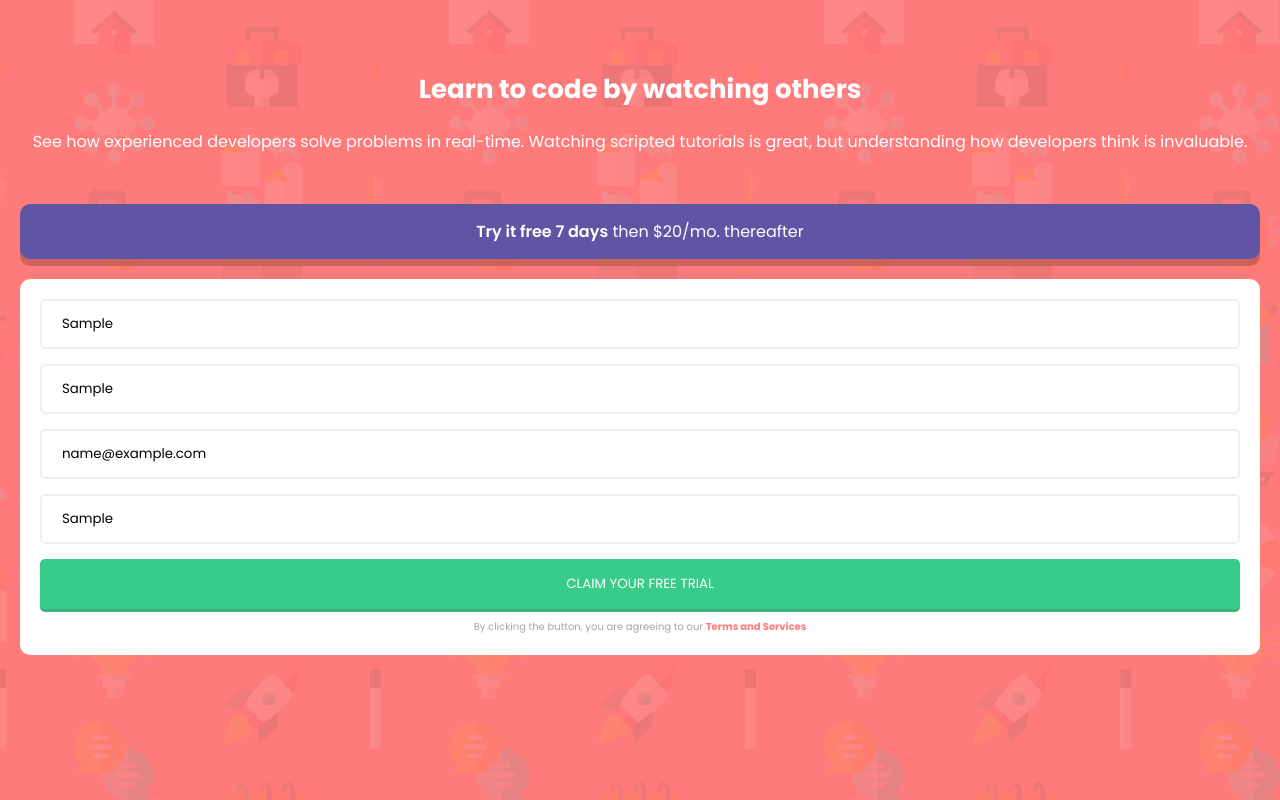
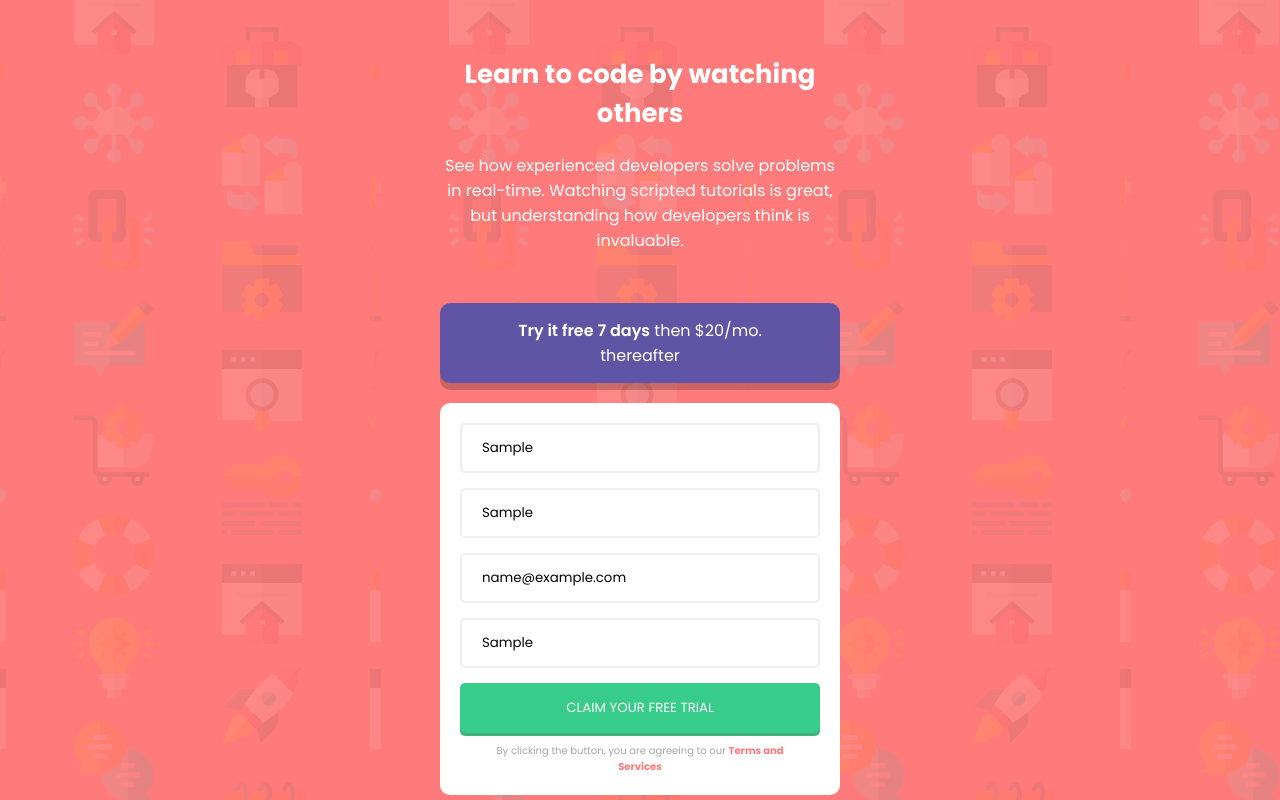
Before and after one commit to BecVds/Intro-component-with-sign-up-form, a plain HTML site: page index.html in a window 1280 px wide. Both pictures are taken after typing "Sample", "Sample", "name@example.com", "Sample" into the empty fields and a click on the button "CLAIM YOUR FREE TRIAL". Drawn offline with Linux system fonts and the light colour scheme.

Commit message:
made requested changes and added email validation

```diff
--- a/index.html
+++ b/index.html
@@ -33,36 +33,24 @@
         <div class="inputField">
           <div class="singleInputField">
             <input id="fnameBorder" type="text" placeholder="First Name" name="fName">
-            <div id="fnameError" class="alertIcon hidden">
-              <img src="./images/icon-error.svg" alt="error">
-            </div>
           </div>
           <p id="fName" class="alertText hidden">first name cannot be empty</p>
         </div>
         <div class="inputField">
           <div class="singleInputField">
             <input id="lnameBorder" type="text" placeholder="Last Name" name="lName">
-            <div id="lnameError" class="alertIcon hidden">
-              <img src="./images/icon-error.svg" alt="error">
-            </div>
           </div>
           <p id="lName" class="alertText hidden">last name cannot be empty</p>
         </div>
         <div class="inputField">
           <div class="singleInputField">
             <input id="emailBorder" type="text" placeholder="Email Address" name="email">
-            <div id="emailError" class="alertIcon hidden">
-              <img src="./images/icon-error.svg" alt="error">
-            </div>
           </div>
-          <p id="email" class="alertText hidden">looks like this is not an email</p>
+          <p id="email" class="alertText hidden">looks like this is not a valid email</p>
         </div>
         <div class="inputField">
           <div class="singleInputField">
             <input id="passwordBorder" type="text" placeholder="Password" name="password">
-            <div id="passwordError" class="alertIcon hidden">
-              <img src="./images/icon-error.svg" alt="error">
-            </div>
           </div>
           <p id="password" class="alertText hidden">password cannot be empty</p>
         </div>
--- a/script.js
+++ b/script.js
@@ -1,60 +1,83 @@
 const CLAIM_BUTTON = document.getElementById("submitBtn");
 
-const INPUT_PASSWORD = document.getElementById("password");
-const INPUT_EMAIL = document.getElementById("email");
-const INPUT_LNAME = document.getElementById("lName");
-const INPUT_FNAME = document.getElementById("fName");
+const PASSWORD_ERROR_MESSAGE = document.getElementById("password");
+const EMAIL_ERROR_MESSAGE = document.getElementById("email");
+const LNAME_ERROR_MESSAGE = document.getElementById("lName");
+const FNAME_ERROR_MESSAGE = document.getElementById("fName");
 
-const ERROR_PASSWORD = document.getElementById("passwordError");
-const ERROR_EMAIL = document.getElementById("emailError");
-const ERROR_LNAME = document.getElementById("lnameError");
-const ERROR_FNAME = document.getElementById("fnameError");
-
-const BORDER_PASSWORD = document.getElementById("passwordBorder");
-const BORDER_EMAIL = document.getElementById("emailBorder");
-const BORDER_LNAME = document.getElementById("lnameBorder");
-const BORDER_FNAME = document.getElementById("fnameBorder");
+const PASSWORD_INPUT = document.getElementById("passwordBorder");
+const EMAIL_INPUT = document.getElementById("emailBorder");
+const LNAME_INPUT = document.getElementById("lnameBorder");
+const FNAME_INPUT = document.getElementById("fnameBorder");
 
 
 CLAIM_BUTTON.addEventListener("click", validate);
 
+let mailformat = /^[a-zA-Z0-9.!#$%&'*+/=?^_`{|}~-]+@[a-zA-Z0-9-]+(?:\.[a-zA-Z0-9-]+)*$/;
+
 function validate(e){
     e.preventDefault();
-    INPUT_FNAME.classList.add("hidden");
-    BORDER_FNAME.classList.remove("inputErrorBorder");
-    INPUT_LNAME.classList.add("hidden");
-    BORDER_LNAME.classList.remove("inputErrorBorder");
-    INPUT_EMAIL.classList.add("hidden");
-    BORDER_EMAIL.classList.remove("inputErrorBorder");
-    INPUT_PASSWORD.classList.add("hidden");
-    BORDER_PASSWORD.classList.remove("inputErrorBorder");
+    FNAME_ERROR_MESSAGE.classList.add("hidden");
+    FNAME_INPUT.classList.remove("inputErrorBorder");
+    LNAME_ERROR_MESSAGE.classList.add("hidden");
+    LNAME_INPUT.classList.remove("inputErrorBorder");
+    EMAIL_ERROR_MESSAGE.classList.add("hidden");
+    EMAIL_INPUT.classList.remove("inputErrorBorder");
+    PASSWORD_ERROR_MESSAGE.classList.add("hidden");
+    PASSWORD_INPUT.classList.remove("inputErrorBorder");
 
-    ERROR_FNAME.classList.add("hidden");
-    ERROR_LNAME.classList.add("hidden");
-    ERROR_EMAIL.classList.add("hidden");
-    ERROR_PASSWORD.classList.add("hidden");
-    if(document.myForm.fName.value == ""){
+    let inputField = document.querySelectorAll(".alertIcon");
+
+    inputField.forEach(alertIcon => {
+        alertIcon.remove();
+      }
+    );
+
+    firstNameInputError();
+    lastNameInputError();
+    emailInputError();
+    passwordInputError();
+}
+
+function firstNameInputError(){
+    if  (FNAME_INPUT.value === ""){
         console.log("please provide your first name");
-        INPUT_FNAME.classList.remove("hidden");
-        BORDER_FNAME.classList.add("inputErrorBorder");
-        ERROR_FNAME.classList.remove("hidden");
-    }
-    if(document.myForm.lName.value == ""){
-        console.log("please provide your last name");
-        INPUT_LNAME.classList.remove("hidden");
-        BORDER_LNAME.classList.add("inputErrorBorder");
-        ERROR_LNAME.classList.remove("hidden");
-    }
-    if(document.myForm.email.value == ""){
-        console.log("please provide your email");
-        INPUT_EMAIL.classList.remove("hidden");
-        BORDER_EMAIL.classList.add("inputErrorBorder");
-        ERROR_EMAIL.classList.remove("hidden");
-    }
-    if(document.myForm.password.value == ""){
-        console.log("please provide your password");
-        INPUT_PASSWORD.classList.remove("hidden");
-        BORDER_PASSWORD.classList.add("inputErrorBorder");
-        ERROR_PASSWORD.classList.remove("hidden");
+        FNAME_ERROR_MESSAGE.classList.remove("hidden");
+        FNAME_INPUT.classList.add("inputErrorBorder");
+        errorIconElement(FNAME_INPUT);
     }
 }
+function lastNameInputError(){
+    if (LNAME_INPUT.value === ""){
+        console.log("please provide your last name");
+        LNAME_ERROR_MESSAGE.classList.remove("hidden");
+        LNAME_INPUT.classList.add("inputErrorBorder");
+        errorIconElement(LNAME_INPUT);
+    }
+
+}
+function emailInputError(){
+    if(!(EMAIL_INPUT.value.match(mailformat))){
+        console.log("please provide a correct email");
+        EMAIL_ERROR_MESSAGE.classList.remove("hidden");
+        EMAIL_INPUT.classList.add("inputErrorBorder");
+        errorIconElement(EMAIL_INPUT);
+    }
+}
+function passwordInputError(){
+    if(PASSWORD_INPUT.value === ""){
+        console.log("please provide your password");
+        PASSWORD_ERROR_MESSAGE.classList.remove("hidden");
+        PASSWORD_INPUT.classList.add("inputErrorBorder");
+        errorIconElement(PASSWORD_INPUT);
+    }
+}
+
+function errorIconElement(inputField){
+    let divElement = document.createElement("div");
+    divElement.classList.add("alertIcon");
+    let imageElement = document.createElement("img");
+    imageElement.src = './images/icon-error.svg';
+    divElement.appendChild(imageElement);
+    inputField.after(divElement)
+}
--- a/style.css
+++ b/style.css
@@ -114,3 +114,18 @@
     margin-top: -10px;
     margin-bottom: 15px;
 }
+
+@media only screen and (min-width: 768px) {
+    .mainComponentContainer{
+        display: flex;
+        justify-content: center;
+        align-items: center;
+        flex-direction: column;
+    }
+    .firstContainer{
+        width: 400px;
+    }
+    .SecondContainer{
+        width: 400px;
+    }
+}
```
